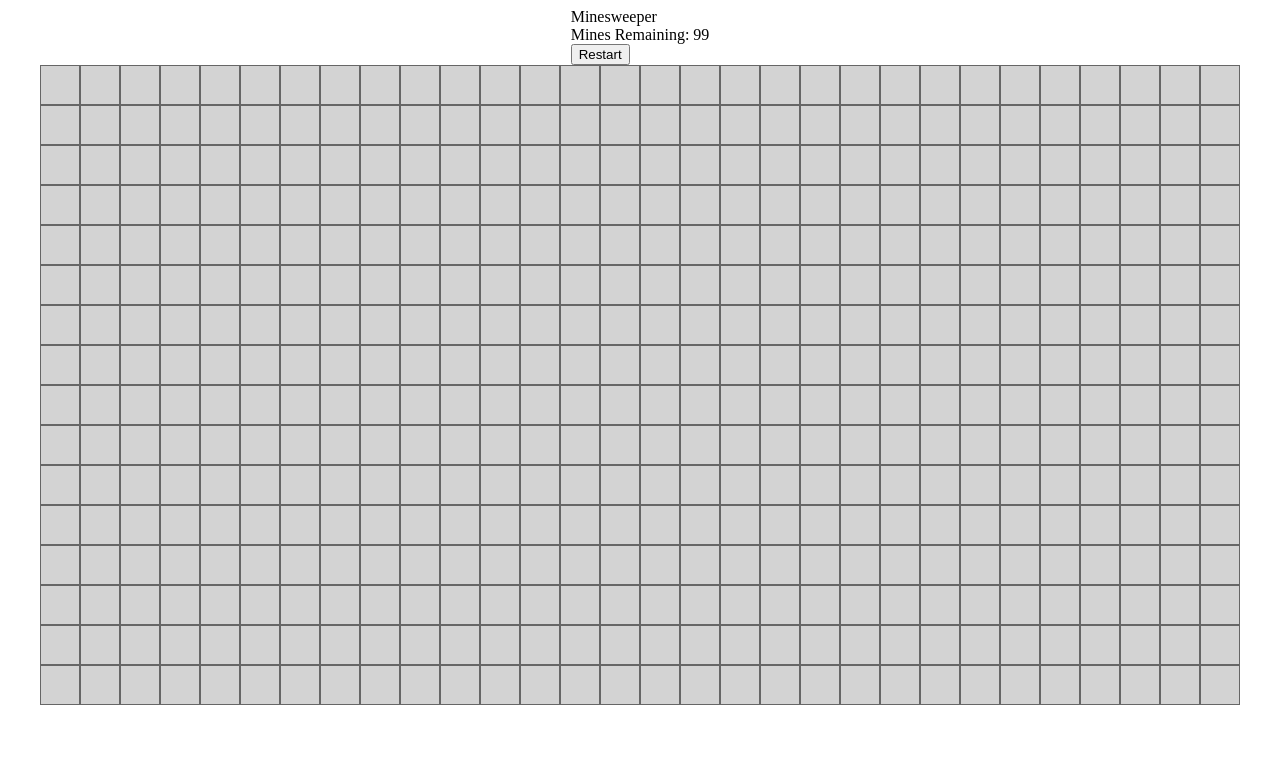
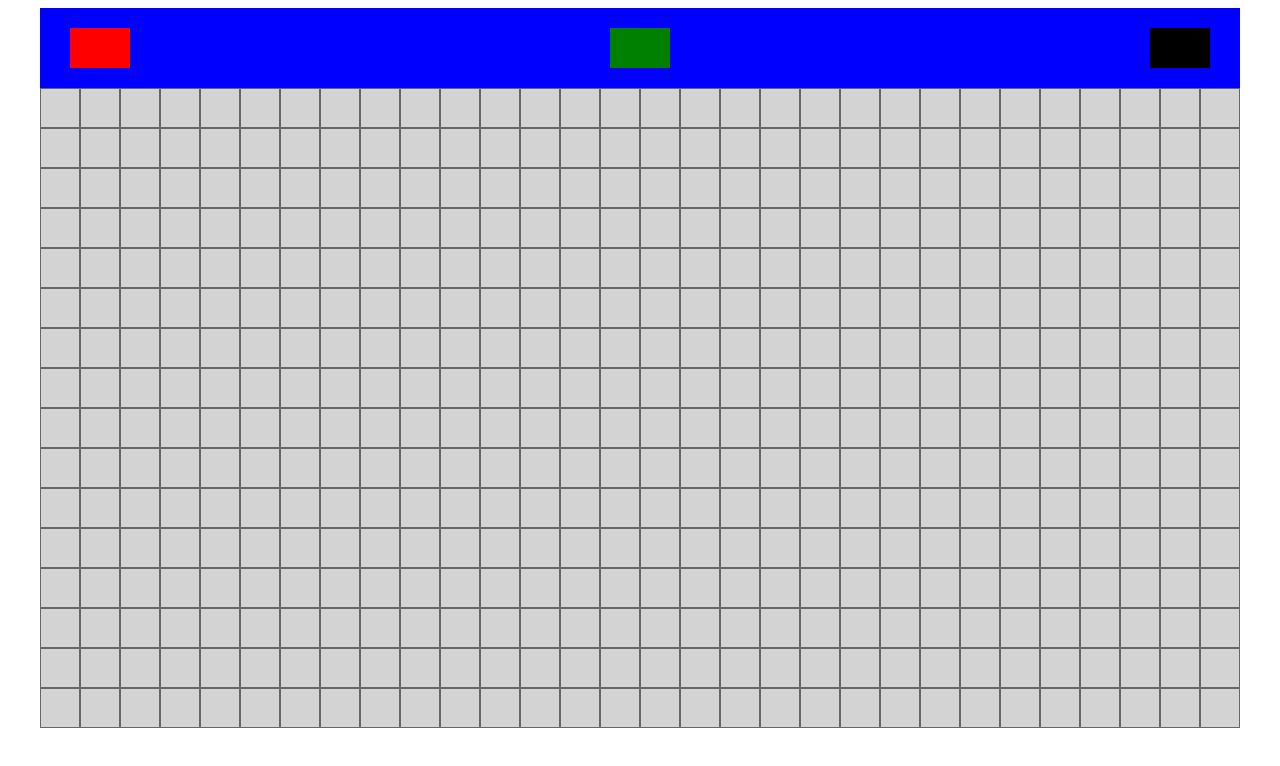
Before and after one commit to KnutStorvestre/minesweeper, a React (Vite) app: page / in a window 1280 px wide. Shown: the top 766 px of the page. Built offline with nearby package versions, Linux system fonts and the light colour scheme; a web font is replaced by a local one.

Commit message:
Added header and colored boxes for were number of flags, status and timer will go later

```diff
--- a/src/App.tsx
+++ b/src/App.tsx
@@ -14,6 +14,10 @@ export default function App() {
   const numColumns = 30;
   const numMines = 99;
 
+  // TODO Game component:
+  // width of game on Expert difficulty
+  // 40px x 30 = 1200px
+
   // TODO Board component:
   // Implement a game over state
   // Implement a win state
@@ -25,6 +29,8 @@ export default function App() {
   // Bonus:
   // Add extra realism
   // score board - but no nasty names
+  // select cells with keyboard
+  // add a timer when it runs out you lose
 
   return <Game rows={numRows} columns={numColumns} mines={numMines} />;
 }
--- /dev/null
+++ b/src/content/Header.css
@@ -0,0 +1,36 @@
+.header-container {
+    position: relative;
+    width: 1200px;
+    height: 80px;
+    background-color: blue;
+}
+
+.flags {
+    position: absolute;
+    top: 50%;
+    left: 60px;
+    width: 60px;
+    height: 40px;
+    background-color: red; /* Color for the smaller box */
+    transform: translate(-50%, -50%);
+}
+
+.status {
+    position: absolute;
+    top: 50%;
+    left: 600px;
+    width: 60px;
+    height: 40px;
+    background-color: green;
+    transform: translate(-50%, -50%);
+}
+
+.timer {
+    position: absolute;
+    top: 50%;
+    right: 0px;
+    width: 60px;
+    height: 40px;
+    background-color: black;
+    transform: translate(-50%, -50%);
+}
--- a/src/content/Header.tsx
+++ b/src/content/Header.tsx
@@ -1,3 +1,5 @@
+import "./Header.css";
+
 interface HeaderProps {
   minesRemaining: number;
   isGameOver: boolean;
@@ -10,8 +12,18 @@ const Header: React.FC<HeaderProps> = ({
   onRestart,
 }) => {
   return (
-    <div className="header">
-      <div className="logo">Minesweeper</div>
+    <div className="header-container">
+      <div className="flags" />
+      <div className="status" />
+      <div className="timer" />
+    </div>
+  );
+};
+
+export default Header;
+
+/*
+ <div className="logo">Minesweeper</div>
       <div className="info">
         <div className="mines-remaining">Mines Remaining: {minesRemaining}</div>
         {isGameOver && <div className="game-over">Game Over!</div>}
@@ -19,8 +31,4 @@ const Header: React.FC<HeaderProps> = ({
           Restart
         </button>
       </div>
-    </div>
-  );
-};
-
-export default Header;
+      */
```
